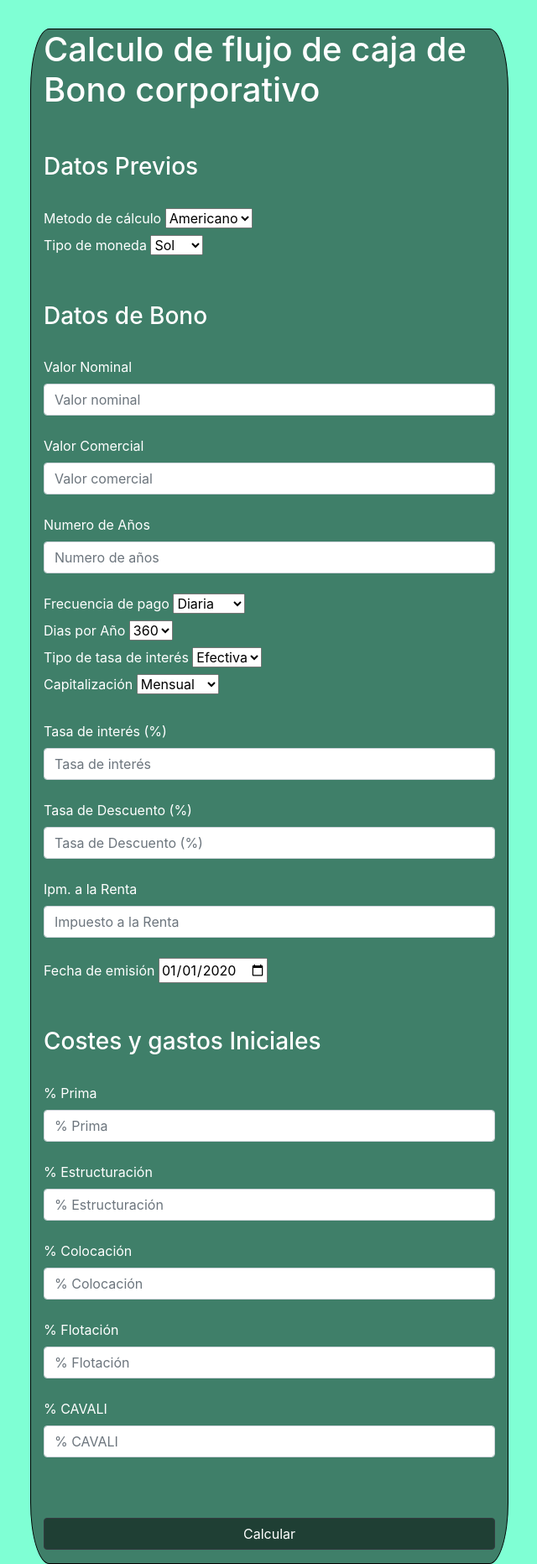
After one commit to Hokaid/Bonds-Web-App, a Flask app: page /calflujo in a window 1280 px wide. The commit adds this page. Shown: the whole page at 84% size, without its empty margins (319-959 px from the left). Run offline with Flask 2, Linux system fonts and the light colour scheme; some libraries are stand-ins or nearby versions.

Commit message:
calcflujo

```diff
--- a/app.py
+++ b/app.py
@@ -1,6 +1,8 @@
 from flask import Flask , redirect , render_template, request, flash
 from flask_sqlalchemy import SQLAlchemy
+from datetime import datetime
 from flask_login import LoginManager , UserMixin , login_required ,login_user, logout_user,current_user
+from finanzas import *
 
 app=Flask(__name__)
 app.config['SQLALCHEMY_DATABASE_URI']='sqlite:///db.db'
@@ -16,6 +18,30 @@ class User(UserMixin,db.Model):
     username = db.Column(db.String(200))
     email = db.Column(db.String(200))
     password = db.Column(db.String(200))
+    bonos = db.relationship('Bono', backref='user', lazy=True)
+
+class Bono(db.Model):
+    id = db.Column(db.Integer, primary_key=True)
+    fcalculo = db.Column(db.DateTime, default=datetime.utcnow)
+    mcalculo = db.Column(db.String(20))
+    tmoneda = db.Column(db.String(20))
+    vnominal = db.Column(db.Float)
+    vcomercial = db.Column(db.Float)
+    nanos = db.Column(db.Integer)
+    fpago = db.Column(db.String(50))
+    dxano = db.Column(db.Integer)
+    ttasa = db.Column(db.String(50))
+    capi = db.Column(db.String(50))
+    tinteres = db.Column(db.Float)
+    tdesc = db.Column(db.Float)
+    irenta = db.Column(db.Float)
+    femision = db.Column(db.DateTime)
+    prima = db.Column(db.Float)
+    estruc = db.Column(db.Float)
+    coloc = db.Column(db.Float)
+    flota = db.Column(db.Float)
+    cavali = db.Column(db.Float)
+    user_id = db.Column(db.Integer, db.ForeignKey('user.id'),nullable=False)
 
 @login_manager.user_loader
 def get(id):
@@ -38,6 +64,47 @@ def get_login():
 @app.route('/signup',methods=['GET'])
 def get_signup():
     return render_template('signup.html')
+
+@app.route('/calflujo',methods=['GET'])
+def get_calflujo():
+    return render_template('calflujo.html')
+
+@app.route('/oldcalcs',methods=['GET'])
+def get_oldcalcs():
+    bonos = Bono.query.order_by(Bono.fcalculo).all()
+    return render_template('oldcalcs.html', calculos=bonos)
+
+@app.route('/calflujo',methods=['POST'])
+def calflujo_post():
+    bono = Bono(mcalculo =request.form['mcalculo'], tmoneda = request.form['tmoneda'], vnominal =float(request.form['vnominal']),
+                      vcomercial =float(request.form['vcomercial']), nanos =request.form['nanos'], fpago =request.form['fpago'],
+                      dxano = int(request.form['dxano']), ttasa =request.form['ttasa'], capi =request.form['capi'],
+                      tinteres =request.form['tinteres'], tdesc =request.form['tdesc'], irenta =request.form['irenta'],
+                      femision =datetime.strptime(str(request.form['femision']),'%Y-%m-%d'), prima =request.form['prima'], estruc =request.form['estruc'],
+                      coloc =request.form['coloc'], flota =request.form['flota'], cavali =request.form['cavali'], user_id = current_user.id)
+    db.session.add(bono)
+    db.session.commit()
+    parametros = []
+    parametros.append(str(request.form['mcalculo']))
+    parametros.append(str(request.form['tmoneda']))
+    parametros.append(float(request.form['vnominal']))
+    parametros.append(float(request.form['vcomercial']))
+    parametros.append(int(request.form['nanos']))
+    parametros.append(str(request.form['fpago']))
+    parametros.append(int(request.form['dxano']))
+    parametros.append(str(request.form['ttasa']))
+    parametros.append(str(request.form['capi']))
+    parametros.append(float(request.form['tinteres']))
+    parametros.append(float(request.form['tdesc']))
+    parametros.append(float(request.form['irenta']))
+    parametros.append(str(request.form['femision']))
+    parametros.append(float(request.form['prima']))
+    parametros.append(float(request.form['estruc']))
+    parametros.append(float(request.form['coloc']))
+    parametros.append(float(request.form['flota']))
+    parametros.append(float(request.form['cavali']))
+    resultado = calbonos(parametros)
+    return render_template('resultado.html', resultado=resultado)
 
 @app.route('/login',methods=['POST'])
 def login_post():
--- /dev/null
+++ b/templates/calflujo.html
@@ -0,0 +1,131 @@
+{% extends 'layout.html' %}
+{% block content %}
+<style>
+   body{
+        background:aquamarine;
+        color:white;
+   }
+.myblock{
+    border:1px solid black;
+    border-radius: 4%;
+    background: rgba(0,0,0,0.5);
+    margin-top:3%;
+}
+.h1{
+    margin-bottom:5% ;
+    color:white;
+}
+.mybtn{
+ background: rgba(0,0,0,0.5);
+}
+
+</style>
+<div class="container">
+    <div class="row">
+        <div class="col-lg-3 col-md-3 col-sm-12"></div>
+        <div class="col-lg-6 col-md-6 col-sm-12 myblock">
+            <h1 class="h1">Calculo de flujo de caja de Bono corporativo</h1>
+            <br>
+            <form action="/calflujo" method="POST" class="form-group">
+                <h3 class="h3">Datos Previos</h3>
+                <br>
+                <label class="label">Metodo de cálculo</label>
+                <select name="mcalculo" id="mcalc">
+                    <option value="americano">Americano</option>
+                    <option value="aleman">Aleman</option>
+                    <option value="Frances">Frances</option>
+                </select>
+                <br>
+                <label class="label">Tipo de moneda</label>
+                <select name="tmoneda" id="tmone">
+                    <option value="sol">Sol</option>
+                    <option value="dolar">Dolar</option>
+                    <option value="euro">Euro</option>
+                </select>
+                <br>
+                <br>
+                <br>
+                <h3 class="h3">Datos de Bono</h3>
+                <br>
+                <label class="label">Valor Nominal</label>
+                <input type="number" step="0.01" name="vnominal" placeholder="Valor nominal" class="form-control">
+                <br>
+                <label class="label">Valor Comercial</label>
+                <input type="number" step="0.01" name="vcomercial" placeholder="Valor comercial" class="form-control">
+                <br>
+                <label class="label">Numero de Años</label>
+                <input type="number" name="nanos" placeholder="Numero de años" class="form-control">
+                <br>
+                <label class="label">Frecuencia de pago</label>
+                <select name="fpago" id="fpago">
+                    <option value="diaria">Diaria</option>
+                    <option value="mensual">Mensual</option>
+                    <option value="Anual">Anual</option>
+                </select>
+                <br>
+                <label class="label">Dias por Año</label>
+                <select name="dxano" id="dxano">
+                    <option value="360">360</option>
+                    <option value="365">365</option>
+                </select>
+                <br>
+                <label class="label">Tipo de tasa de interés</label>
+                <select name="ttasa" id="ttasa">
+                    <option value="efectiva">Efectiva</option>
+                    <option value="anual">Anual</option>
+                </select>
+                <br>
+                <label class="label">Capitalización</label>
+                <select name="capi" id="capi">
+                    <option value="Mensual">Mensual</option>
+                    <option value="Anual">Anual</option>
+                    <option value="Semestral">Semestral</option>
+                    <option value="Trimestral">Trimestral</option>
+                    <option value="Bimestral">Bimestral</option>
+                    <option value="Quincenal">Quincenal</option>
+                    <option value="Diaria">Diaria</option>
+                </select>
+                <br>
+                <br>
+                <label class="label">Tasa de interés (%)</label>
+                <input type="number" step="0.00000001" name="tinteres" placeholder="Tasa de interés" class="form-control">
+                <br>
+                <label class="label">Tasa de Descuento (%)</label>
+                <input type="number" step="0.00000001" name="tdesc" placeholder="Tasa de Descuento (%)" class="form-control">
+                <br>
+                <label class="label">Ipm. a la Renta</label>
+                <input type="number" step="0.00000001" name="irenta" placeholder="Impuesto a la Renta" class="form-control">
+                <br>
+                <label class="label">Fecha de emisión</label>
+                <input type="date" id="femision" name="femision" value="2020-01-01" min="1900-01-01" max="2200-01-01">
+                <br>
+                <br>
+                <br>
+                <h3 class="h3">Costes y gastos Iniciales</h3>
+                <br>
+                <label class="label">% Prima</label>
+                <input type="number" step="0.00000001" name="prima" placeholder="% Prima" class="form-control">
+                <br>
+                <label class="label">% Estructuración</label>
+                <input type="number" step="0.00000001" name="estruc" placeholder="% Estructuración" class="form-control">
+                <br>
+                <label class="label">% Colocación</label>
+                <input type="number" step="0.00000001" name="coloc" placeholder="% Colocación" class="form-control">
+                <br>
+                <label class="label">% Flotación</label>
+                <input type="number" step="0.00000001" name="flota" placeholder="% Flotación" class="form-control">
+                <br>
+                <label class="label">% CAVALI</label>
+                <input type="number" step="0.00000001" name="cavali" placeholder="% CAVALI" class="form-control">
+                <br>
+                <br>
+                <br>
+                <button type="submit" class="btn btn-block btn-dark mybtn">Calcular</button>
+            </form>
+        </div>
+        <div class="col-lg-3 col-md-3 col-sm-12"></div>
+    </div>
+</div>
+
+
+{% endblock %}
```
Also changed, not shown: finanzas.py (added, +37 -0 lines), templates/home.html (+11 -1 lines), templates/oldcalcs.html (added, +62 -0 lines), templates/resultado.html (added, +113 -0 lines), db.db.
